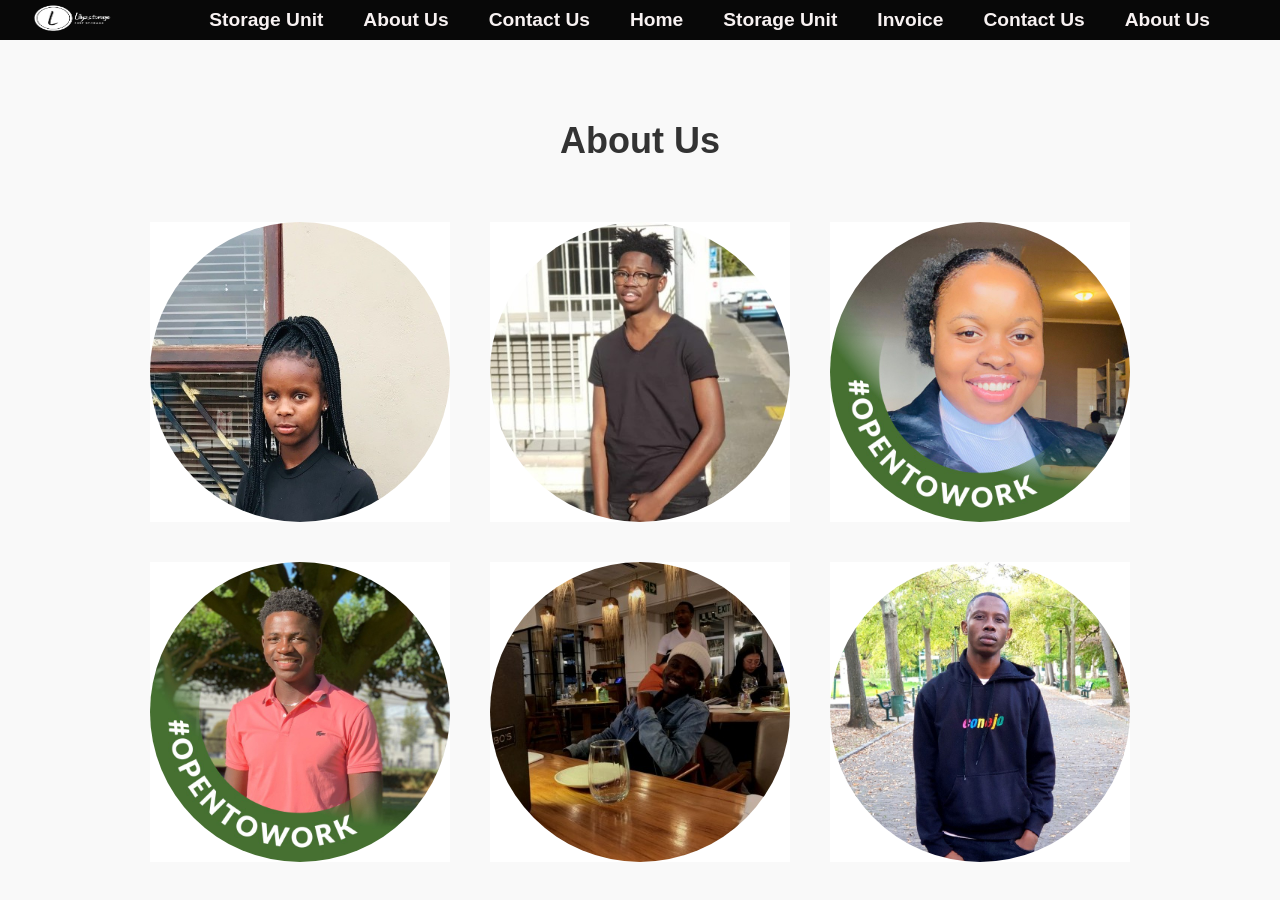
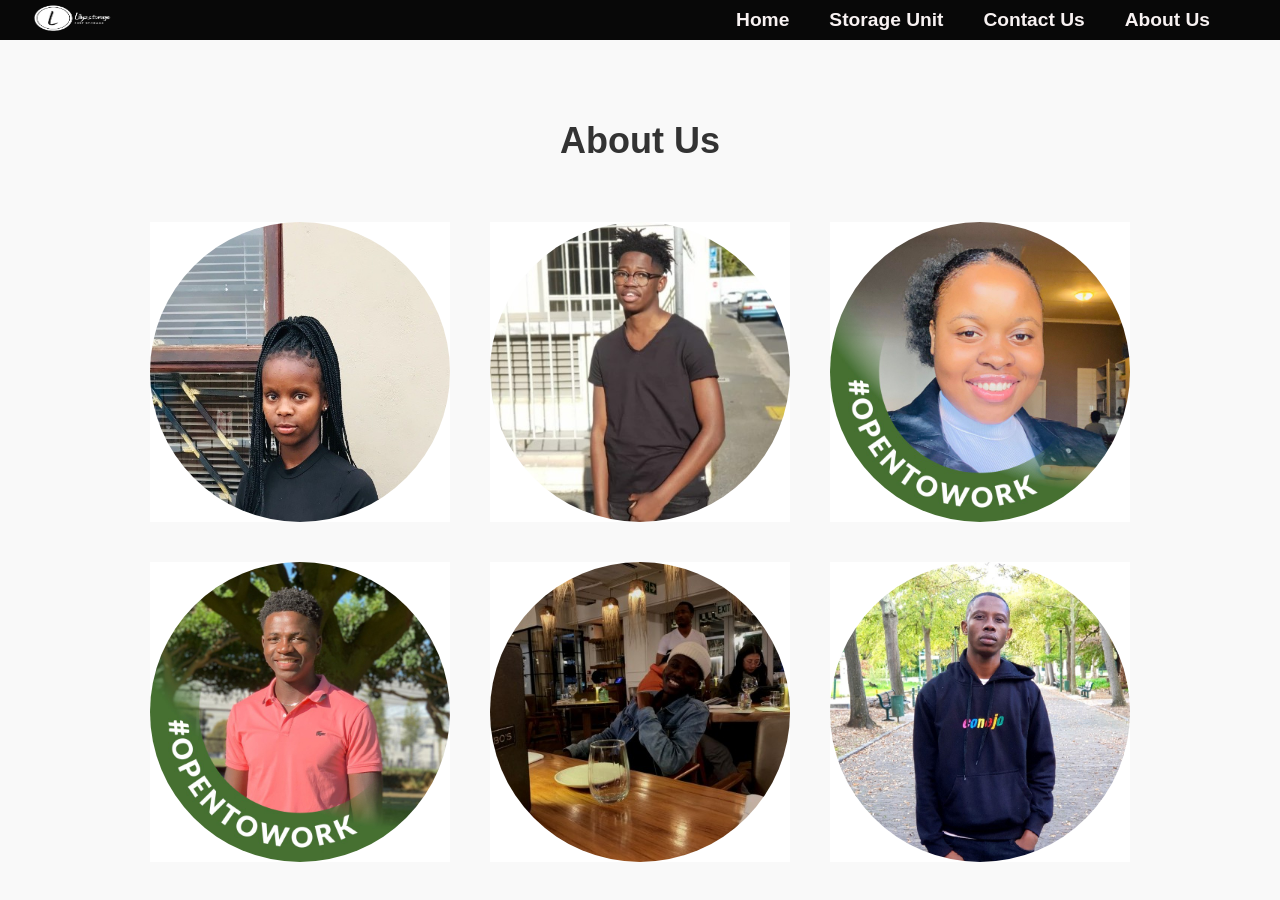
Before and after one commit to Tsireledzo2/Storage-Rental-System-2.0-FrontEnd, an Angular app in the folder Customer/: page /AboutUs in a window 1280 px wide. Shown: the top 900 px of the page. Built offline with nearby package versions, Linux system fonts and the light colour scheme.

Commit message:
header changes

```diff
--- a/Customer/src/app/Components/header/header.component.html
+++ b/Customer/src/app/Components/header/header.component.html
@@ -6,12 +6,8 @@
     </div>
     <nav>
       <ul>
-        <li><a routerLink="/StorageUnit"><i class="fas fa-box"></i> Storage Unit</a></li>
-        <li><a routerLink="/AboutUs"><i class="fas fa-info-circle"></i> About Us</a></li>
-        <li><a routerLink="/ContactUs"><i class="fas fa-phone"></i> Contact Us</a></li>
         <li><a routerLink="/"><i class="fas fa-home"></i> Home</a></li>
         <li><a routerLink="/StorageUnit"><i class="fas fa-box"></i> Storage Unit</a></li>
-        <li><a routerLink="/view-email"><i class="fas fa-invoice"></i> Invoice</a></li>
         <li><a routerLink="/ContactUs"><i class="fas fa-phone"></i> Contact Us</a></li>
         <li><a routerLink="/AboutUs"><i class="fas fa-info-circle"></i> About Us</a></li>
       </ul>
```
